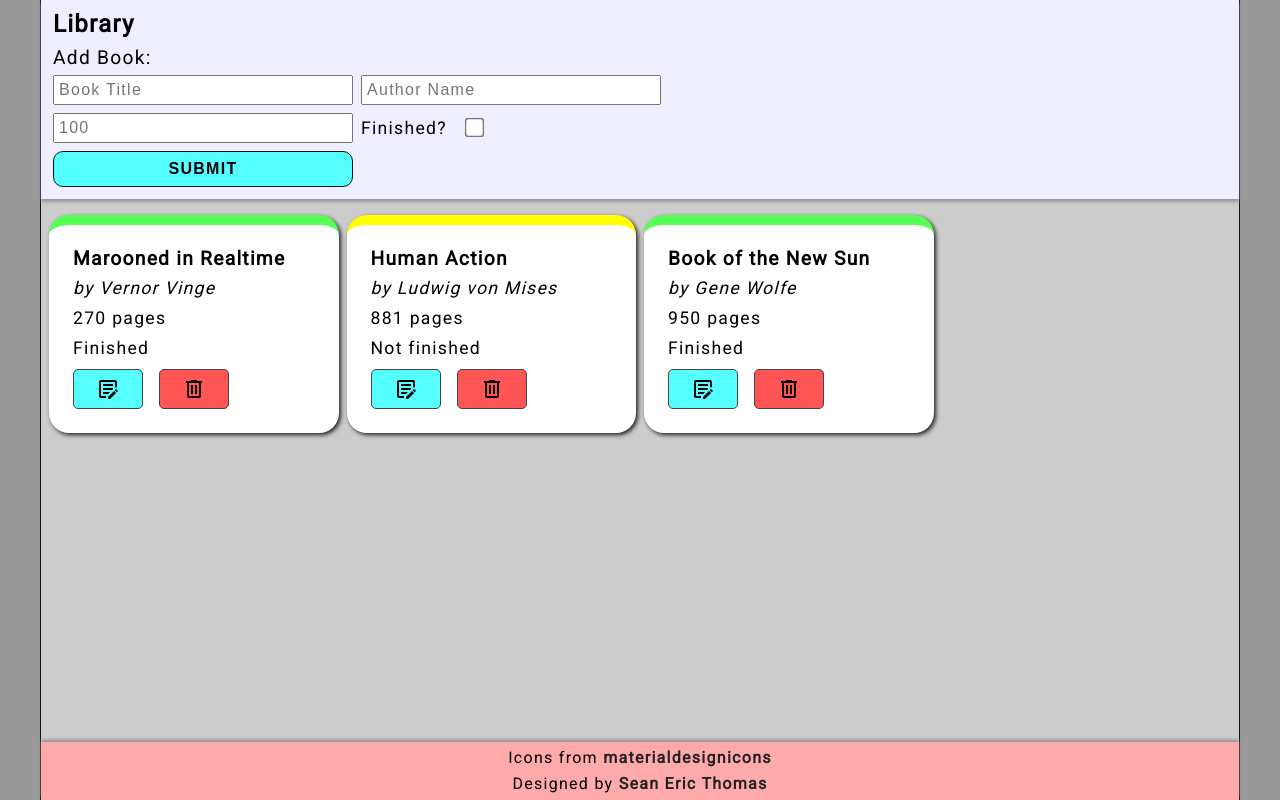
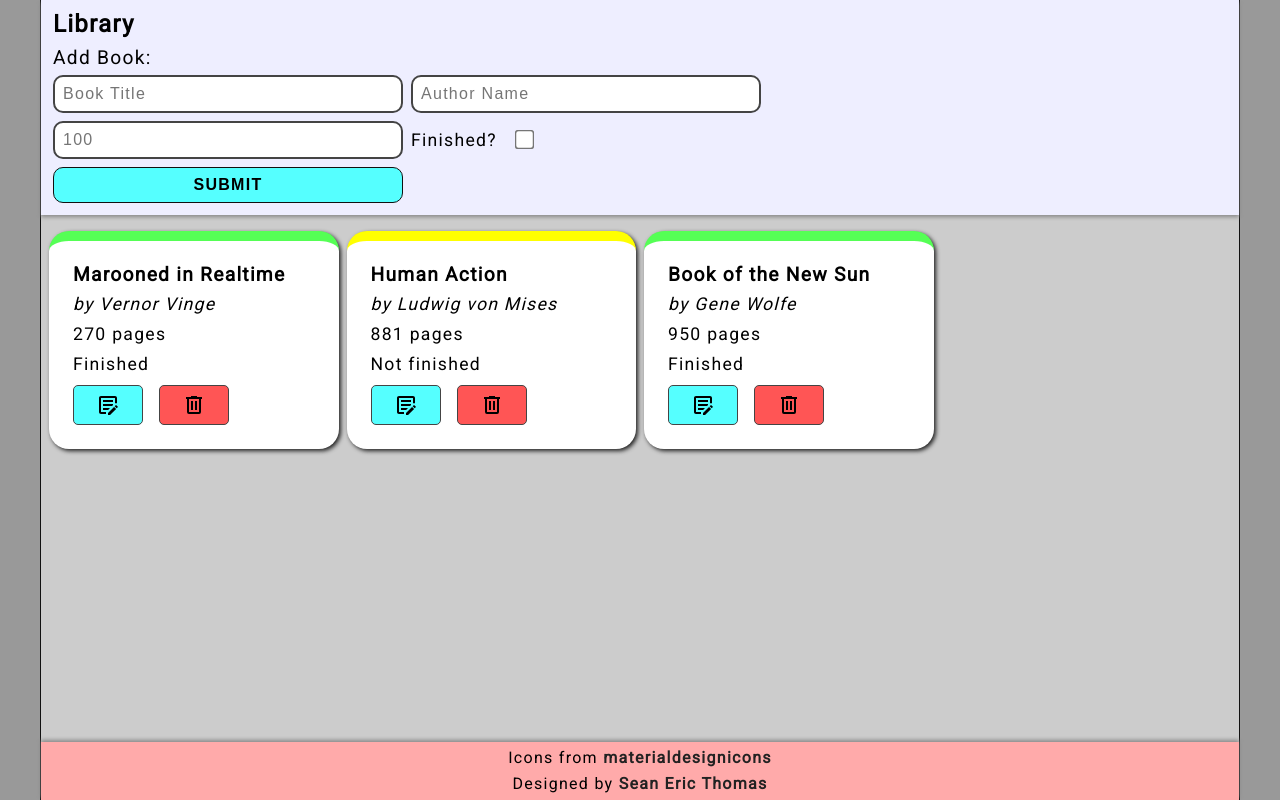
Before and after one commit to MongrelArchitect/library, a website: page index.html in a window 1280 px wide. Drawn offline with Linux system fonts and the light colour scheme.

Commit message:
Tweak styling of header "add book" section

```diff
--- a/styles/style.css
+++ b/styles/style.css
@@ -62,11 +62,14 @@ label[for="finished"] {
 
 .add-form input {
   font-size: 1rem;
-  padding: 4px;
 }
 
 .add-form input[placeholder] {
-  width: 300px;
+  border: 2px solid #444;
+  border-radius: 10px;
+  max-width: 90%;
+  padding: 8px;
+  width: 350px;
 }
 
 .add-form #submit {
@@ -96,7 +99,12 @@ label[for="finished"] {
 }
 
 .book button:active {
+  outline: 2px solid #444;
   scale: 95%;
+}
+
+.book button:focus {
+  outline: 2px solid #444;
 }
 
 .book button:hover {
@@ -229,7 +237,8 @@ label[for="finished"] {
   font-size: 1.1rem;
 }
 
-.popup input:focus {
+.popup input:focus,
+.add-form input:focus {
   background: #5ff;
   outline: 2px solid #444;
 }
@@ -259,8 +268,13 @@ label[for="finished"] {
   font-size: 1rem;
   font-weight: bold;
   justify-content: center;
+  max-width: 90%;
   padding: 8px 12px 8px 12px;
-  width: 300px;
+  width: 350px;
+}
+
+#submit:focus {
+  outline: 2px solid #444;
 }
 
 #submit:active {
```
